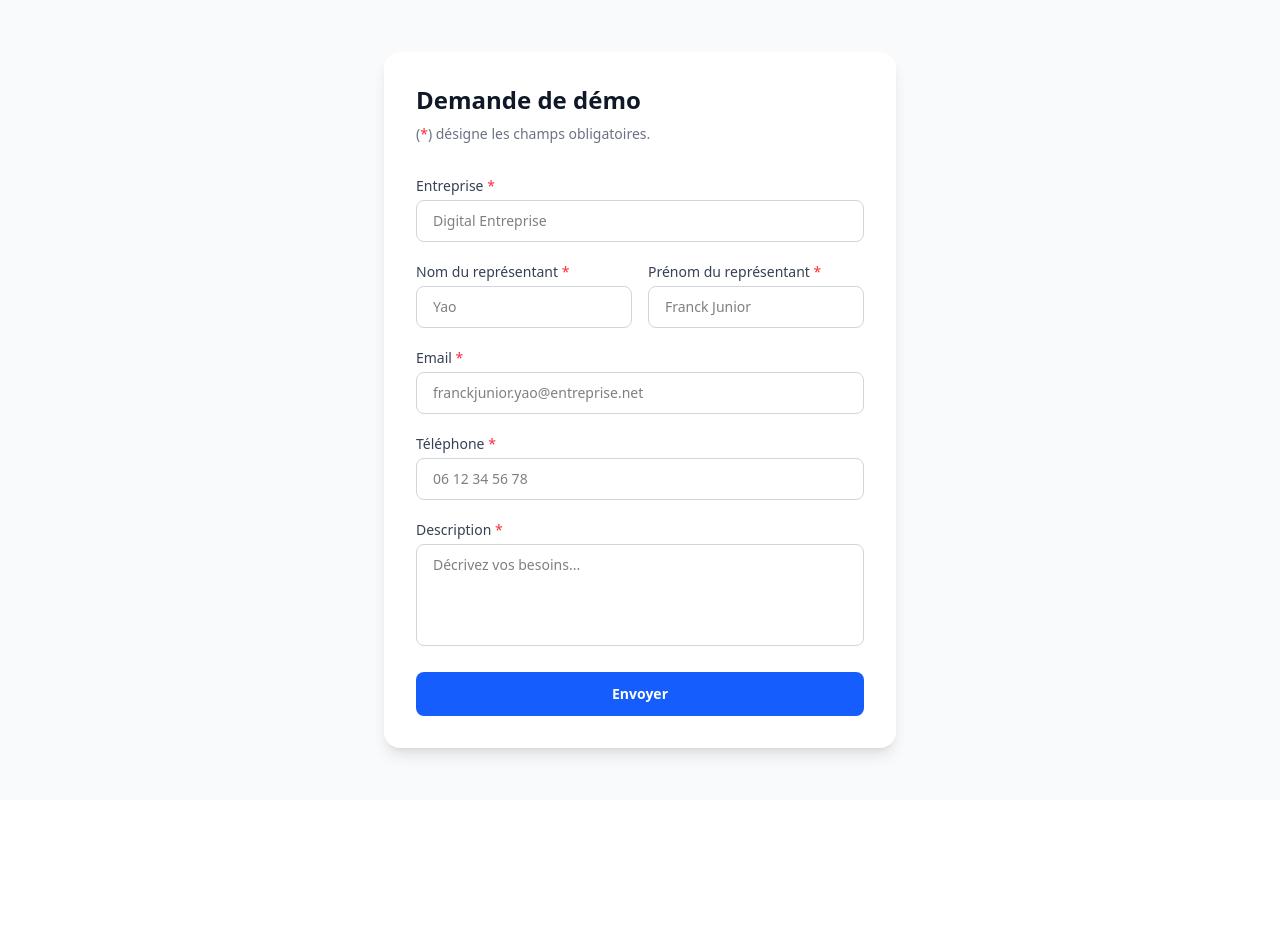
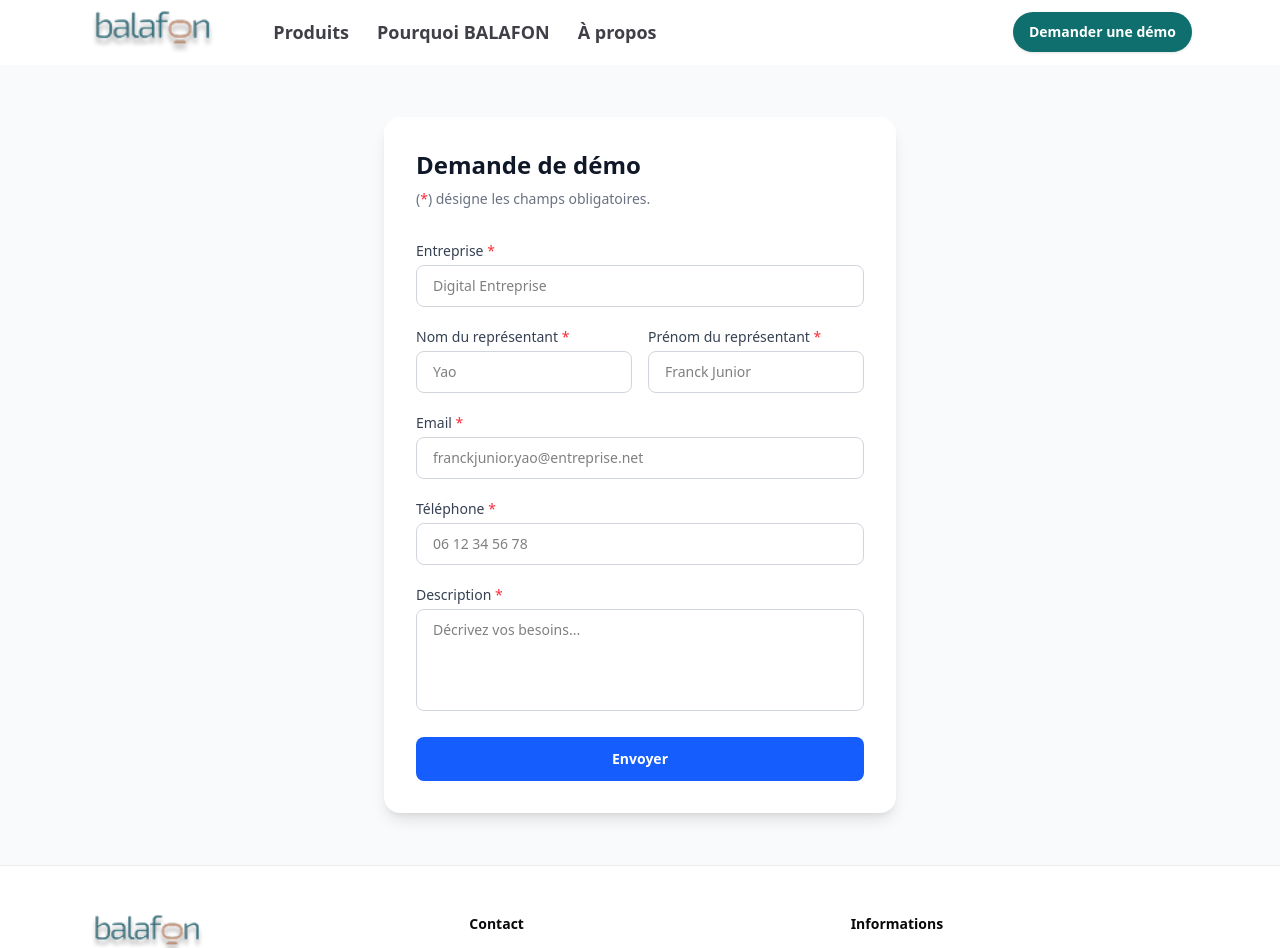
Before and after one commit to CharlesADC45/balafon, a Next.js app: page /demo in a window 1280 px wide. Shown: the top 948 px of the page. Before the commit the page ends 800 px from the top, so only its background shows below. Built offline with nearby package versions, Linux system fonts and the light colour scheme.

Commit message:
MAj: design du formulaire

```diff
--- a/app/demo/page.tsx
+++ b/app/demo/page.tsx
@@ -1,8 +1,18 @@
 import ProspectForm from "@/components/prospectForm";
+import Navbar from "@/components/Navbar";
+import Hero from "@/components/Hero";
+import Products from "@/components/Products";
+import Features from "@/components/Features";
+import CTA from "@/components/CTA";
+import Footer from "@/components/Footer";
 
 export default function Home() {
   return (
-    <main className="min-h-screen bg-gray-50 flex items-center justify-center px-4 py-12">
+
+    <div className="min-h-screen bg-white text-zinc-950 dark:bg-zinc-950 dark:text-zinc-50">
+    <main>
+      <Navbar />
+      <main className="min-h-screen bg-gray-50 flex items-center justify-center px-4 py-12">
       <div className="w-full max-w-lg">
         <div className="bg-white rounded-2xl shadow-lg p-8">
           <h1 className="text-2xl font-bold text-gray-900 mb-2">Demande de démo</h1>
@@ -13,5 +23,8 @@ export default function Home() {
         </div>
       </div>
     </main>
+      <Footer />
+    </main>
+    </div>
   );
 }
```
Also changed, not shown: 1 other file (tests, documents, lock files or other folders).
